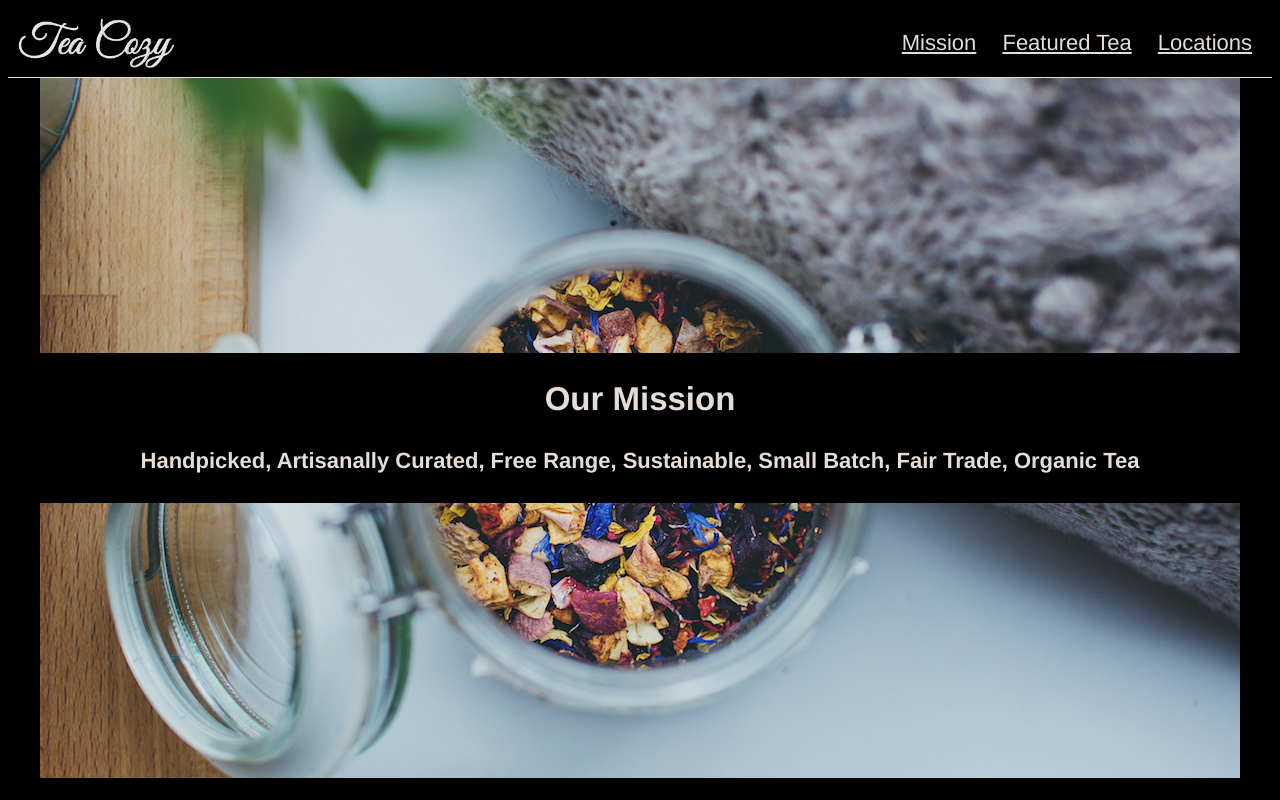
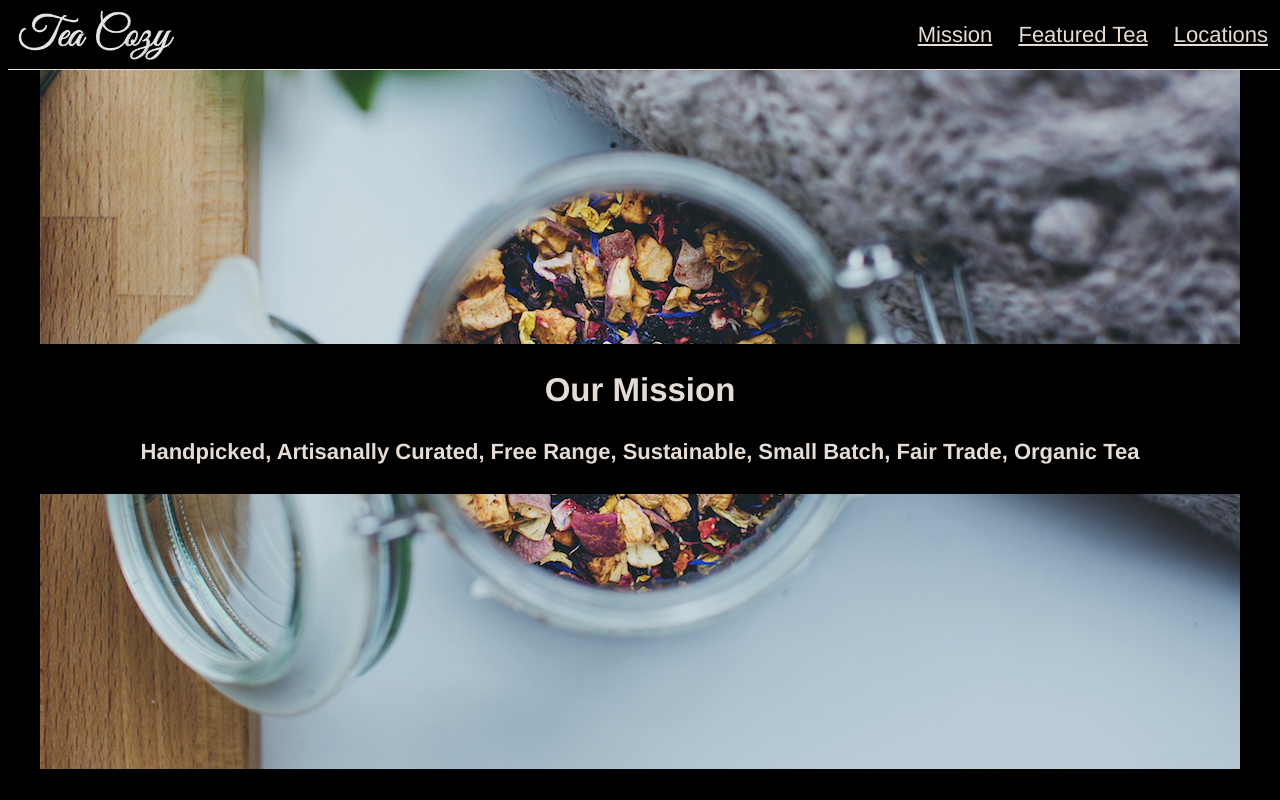
Before and after one commit to preissnerkm/teacozy, a plain HTML site: page index.html in a window 1280 px wide. Shown: the top 800 px of the page. Drawn offline with Linux system fonts and the light colour scheme.

Commit message:
Fixed Header.

```diff
--- a/resources/css/style.css
+++ b/resources/css/style.css
@@ -6,6 +6,7 @@ body {
   color: seashell;
   background-color: black;
   opacity: 0.9;
+  margin-top: 0px;
 }
 
 
@@ -16,6 +17,10 @@ header {
   align-items: center;
   height: 69px;
   justify-content: space-between;
+  position: fixed;
+  width: 100%;
+  z-index: 1;
+  background-color: black;
 }
 .logo {
   padding-left: 10px;
@@ -43,6 +48,7 @@ nav a {
   text-align: center;
   display: flex;
   align-items: center;
+  padding-top: 69px;
 }
 .missiontext {
   background-color: black;
```
Also changed, not shown: index.html (+3 -0 lines).
